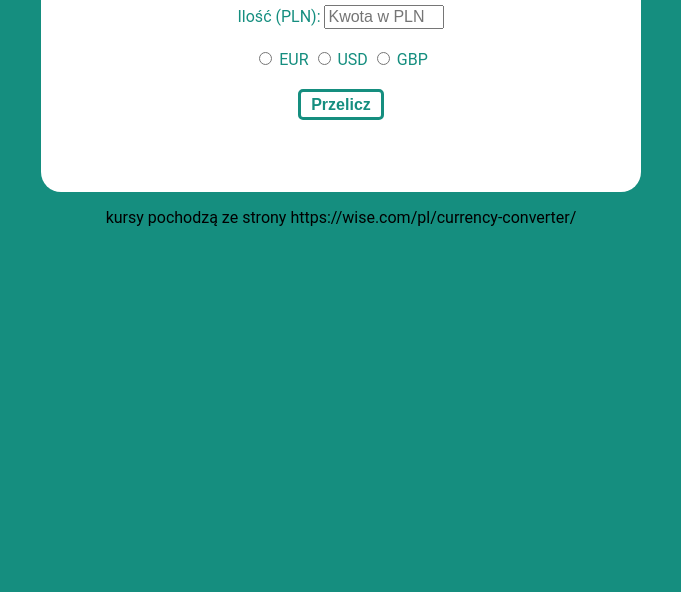
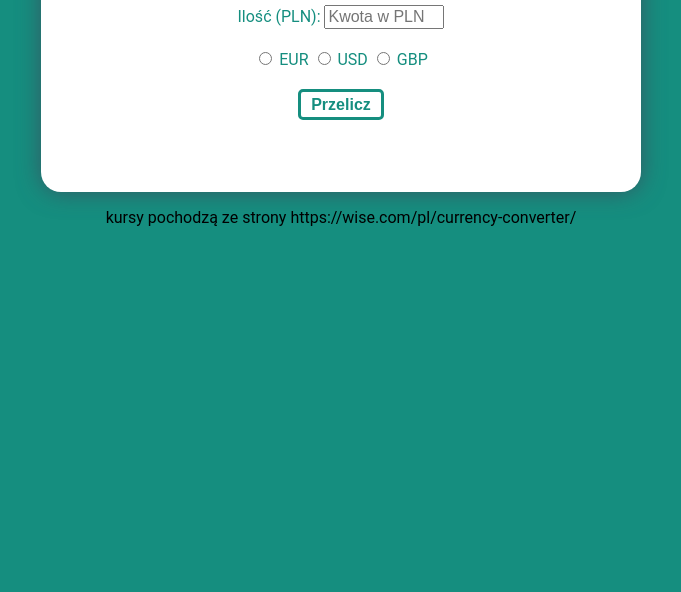
Before and after one commit to HaniaJankuniec/Currency-calculator, a plain HTML site: page index.html in a window 1280 px wide. Shown: the part 208-800 px from the top of the page, without its empty margins (299-980 px from the left). Drawn offline with Linux system fonts and the light colour scheme.

Commit message:
box shadow added

```diff
--- a/style.css
+++ b/style.css
@@ -19,6 +19,7 @@ body {
 	min-height: 300px;
 	background-color: white;
 	border-radius: 20px;
+	box-shadow: 0px 0px 23px 0px rgba(66, 68, 90, 0.73);
 }
 .calculator {
 	text-align: center;
```
